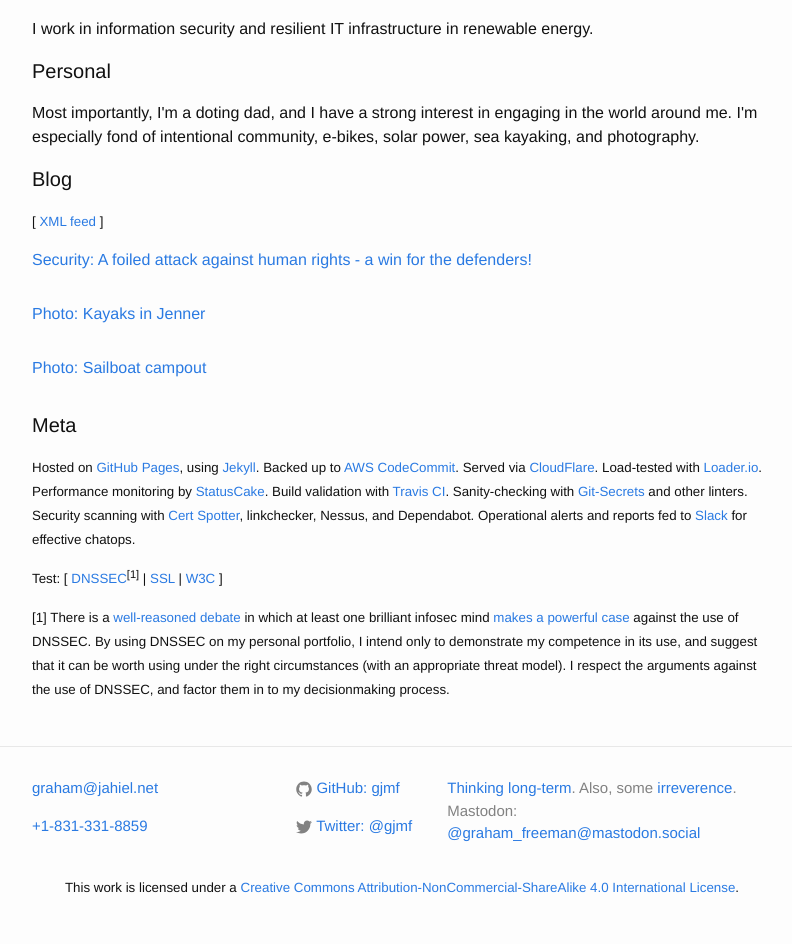
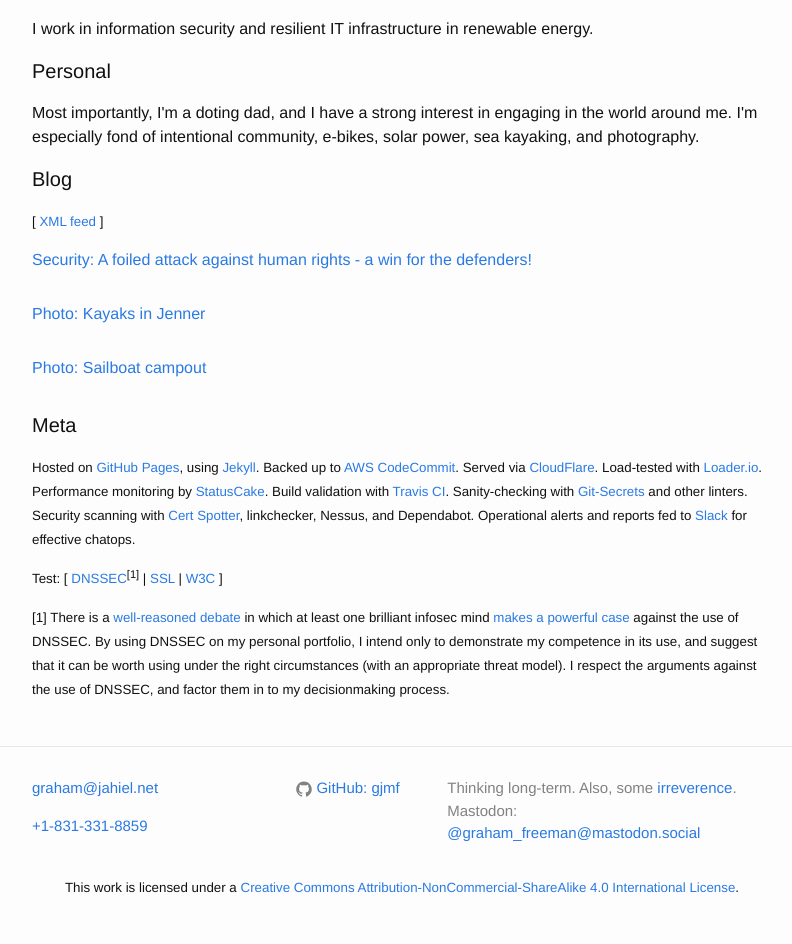
Before and after one commit to gjmf/gjmf.github.io, a Jekyll site: the page built from index.html, in a window 1280 px wide. Shown: the part 513-1457 px from the top of the page, without its empty margins (238-1030 px from the left). Built offline with Jekyll 4.4.1, drawn with Linux system fonts in a browser that asks for light colours.

Commit message:
Update _config.yml

```diff
--- a/_config.yml
+++ b/_config.yml
@@ -3,10 +3,9 @@
 email: graham@jahiel.net
 tel: +1-831-331-8859
 description: > # this means to ignore newlines until "baseurl:"
-  <a href=https://looking-beyond-tomorrow.org/ target=_blank>Thinking long-term</a>. Also, some <a href=https://xkcd.com/288/ target=_blank>irreverence</a>. Mastodon: <a rel="me" href="https://mastodon.social/@graham_freeman">@graham_freeman@mastodon.social</a>
+  Thinking long-term. Also, some <a href=https://xkcd.com/288/ target=_blank>irreverence</a>. Mastodon: <a rel="me" href="https://mastodon.social/@graham_freeman">@graham_freeman@mastodon.social</a>
 baseurl: "" # the subpath of your site, e.g. /blog
 url: "https://graham-freeman.info" # the base hostname & protocol for your site
-twitter_username: gjmf
 github_username: gjmf
 author:
   twitter: gjmf
```
